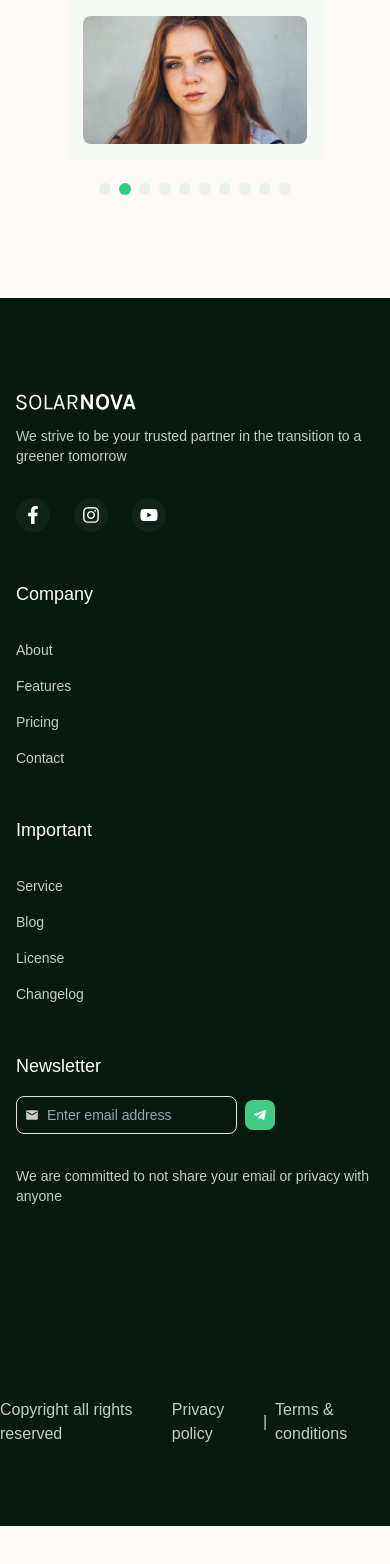
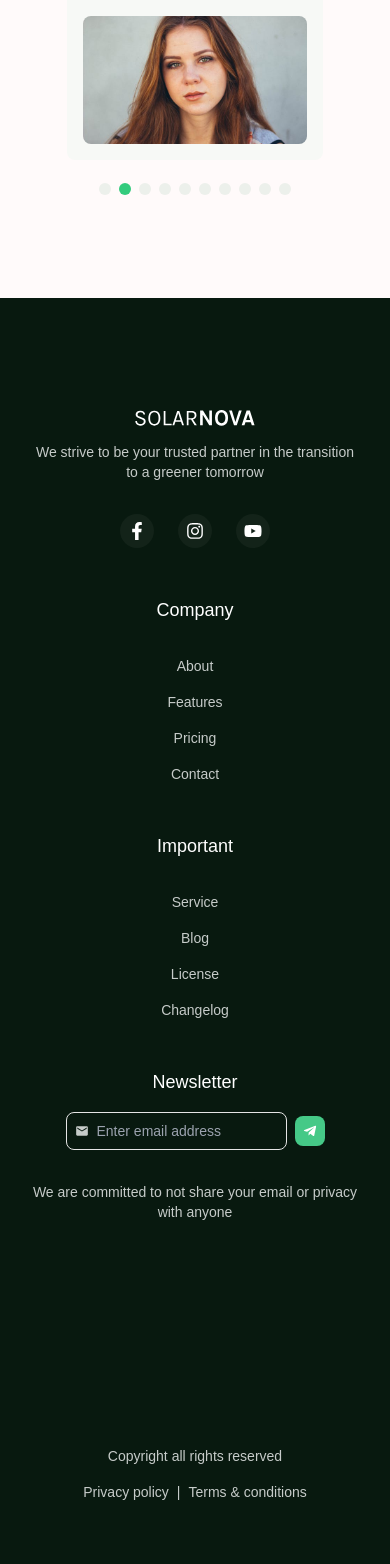
Before and after one commit to Rozmyk/SolarNova, a Next.js app: page / in a window 390 px wide. Shown: the part 5948-7512 px from the top of the page. Before the commit the page ends 7474 px from the top, so only its background shows below. Built offline with nearby package versions, Linux system fonts and the light colour scheme.

Commit message:
Update Footer.tsx

```diff
--- a/src/components/Footer/Footer.tsx
+++ b/src/components/Footer/Footer.tsx
@@ -18,31 +18,33 @@ const Footer = () => {
 	return (
 		<footer className='bg-[#08190f]'>
 			<Wrapper>
-				<div className='grid grid-cols-1 sm:grid-cols-2 lg:grid-cols-4 items-start w-full gap-8 text-[#c6cbc9] p-4'>
-					<div className='flex flex-col items-start mb-4'>
+				<div className='grid grid-cols-1 sm:grid-cols-2 lg:grid-cols-4 items-start w-full gap-8 text-[#c6cbc9] p-8'>
+					<div className='flex flex-col items-center md:items-start mb-4'>
 						<Image width={120} height={100} alt='solarnova logo' src='/logoWhite.svg' className='mb-4' />
-						<p className='text-sm mb-8'>We strive to be your trusted partner in the transition to a greener tomorrow</p>
+						<p className='text-sm mb-8 text-center md:text-start'>
+							We strive to be your trusted partner in the transition to a greener tomorrow
+						</p>
 						<div className='flex justify-center items-center gap-6'>
 							<SocialIcon Icon={FaFacebookF} />
 							<SocialIcon Icon={FaInstagram} />
 							<SocialIcon Icon={FaYoutube} />
 						</div>
 					</div>
-					<div className='flex flex-col items-start mb-4 gap-4 text-sm'>
+					<div className='flex flex-col  items-center md:items-start mb-4 gap-4 text-sm'>
 						<SectionTitle>Company</SectionTitle>
 						<Link href='/'>About</Link>
 						<Link href='/'>Features</Link>
 						<Link href='/'>Pricing</Link>
 						<Link href='/'>Contact</Link>
 					</div>
-					<div className='flex flex-col items-start mb-4 gap-4 text-sm'>
+					<div className='flex flex-col items-center md:items-start mb-4 gap-4 text-sm'>
 						<SectionTitle>Important</SectionTitle>
 						<Link href='/'>Service</Link>
 						<Link href='/'>Blog</Link>
 						<Link href='/'>License</Link>
 						<Link href='/'>Changelog</Link>
 					</div>
-					<div className='flex flex-col items-start mb-4 text-sm'>
+					<div className='flex flex-col items-center md:items-start mb-4 text-sm'>
 						<SectionTitle>Newsletter</SectionTitle>
 						<div className='flex justify-between items-center gap-2 mb-8 '>
 							<div className='flex justify-center items-center border border-#c6cbc9 border-solid p-2 gap-2 rounded-lg'>
@@ -53,11 +55,13 @@ const Footer = () => {
 								<FaTelegramPlane />
 							</button>
 						</div>
-						<p className='text-sm'>We are committed to not share your email or privacy with anyone</p>
+						<p className='text-sm text-center md:text-start'>
+							We are committed to not share your email or privacy with anyone
+						</p>
 					</div>
 				</div>
 
-				<div className='flex justify-between items-center mt-40 text-[#c6cbc9] '>
+				<div className='flex md:flex-row flex-col gap-4 justify-between items-center mt-40 text-[#c6cbc9] p-4 text-sm '>
 					<p>Copyright all rights reserved</p>
 					<div className='flex gap-2 justify-center items-center '>
 						<Link href={'/privacy-policy'} className='hover:text-white'>
```
